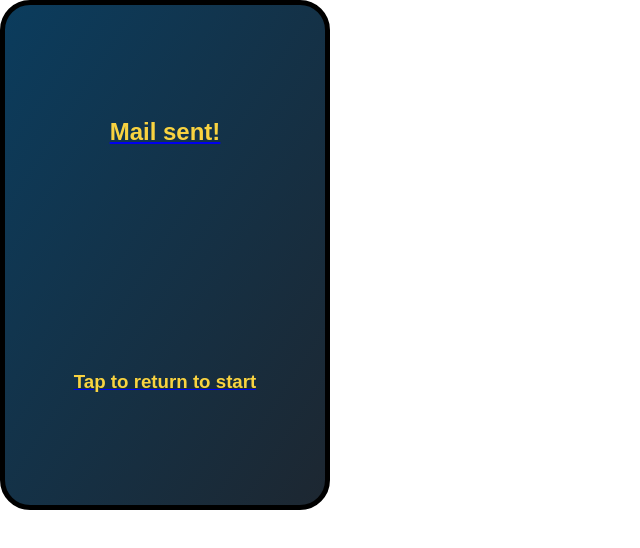
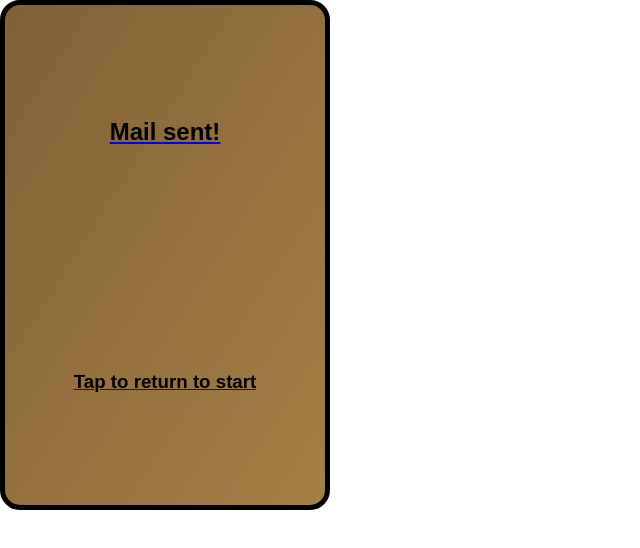
Before and after one commit to dspages/api_tribe, a React (Create React App) app in the folder agreesign/: page /#/conclude in a window 1280 px wide. Shown: the top 548 px of the page, without its empty margins (0-640 px from the left). Built offline with nearby package versions, Linux system fonts and the light colour scheme.

Commit message:
changed some colors

```diff
--- a/agreesign/src/number.css
+++ b/agreesign/src/number.css
@@ -18,7 +18,6 @@ html {
   flex-direction: row;
 }
 
-
 .top-bar{
   display: flex;
   align-items: center;
@@ -26,11 +25,11 @@ html {
 
 .window {
   border: 5px solid black;
-  background: linear-gradient(to bottom right, #0B3C5D, #1D2731);
-  color: #F9D340;
+  background: linear-gradient(to bottom right, #836036, #A38046);
+  color: black;
   width: 320px;
   height: 500px;
-  border-radius: 30px;
+  border-radius: 20px;
   display: flex;
   justify-content: space-around;
   flex-direction: column;
@@ -51,13 +50,13 @@ html {
 }
 
 .interface-option {
-  background-color: #124C91;
-  color: #F9D340;
+  background-color: white;
+  color: black;
   border-radius: 5px;
 }
 
 .interface-option:hover {
-  background-color: #326CB1;
+  background-color: #F3D066;
   cursor: pointer;
 }
 
```
Also changed, not shown: agreesign/src/venue_menu.jsx (added, +18 -0 lines).
